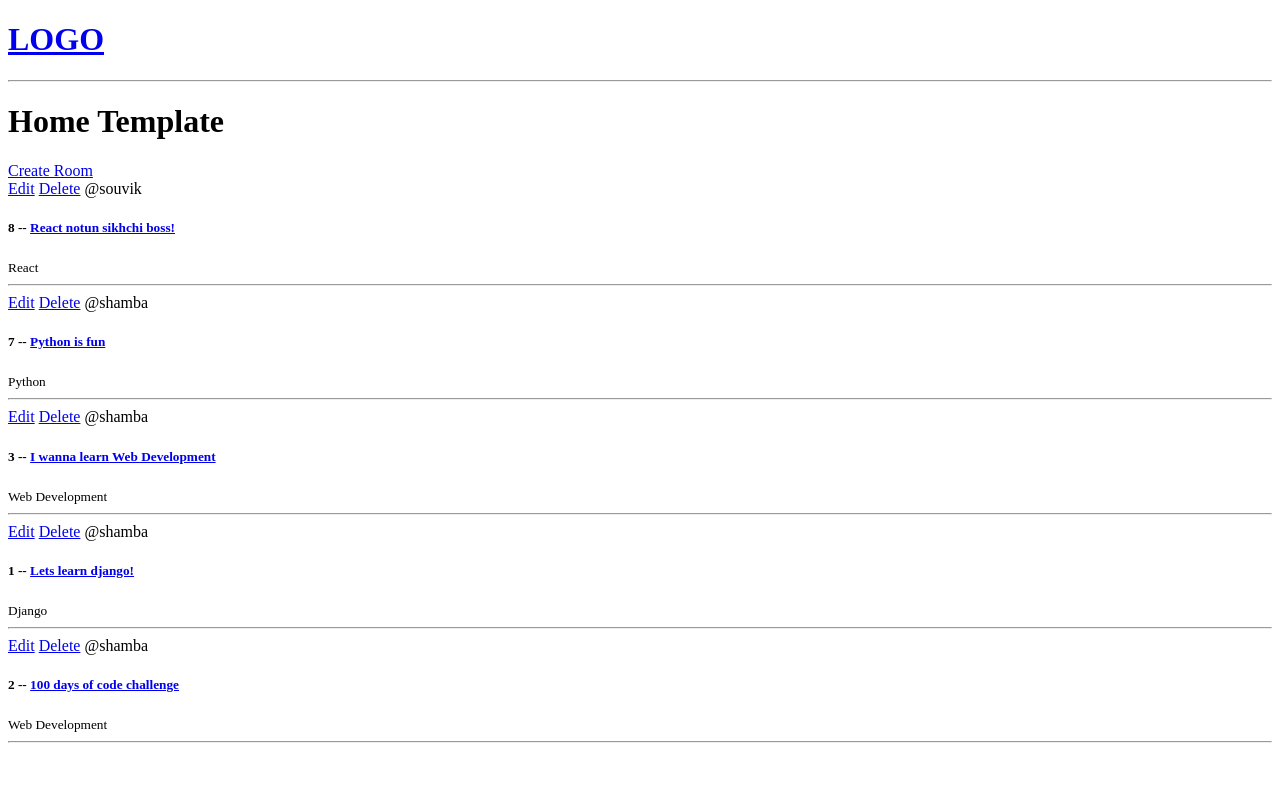
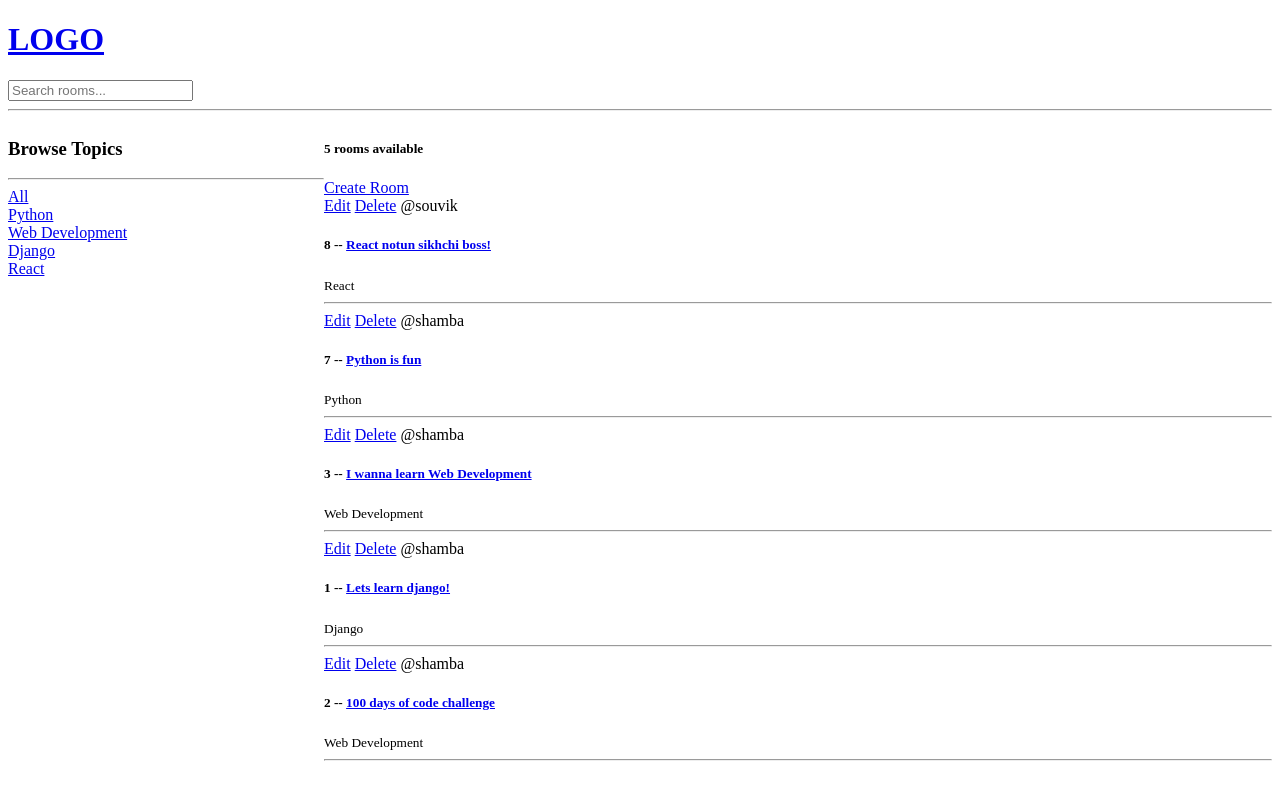
Before and after one commit to shambashib20/communityforum, a Django app: page / in a window 1280 px wide. Run offline with Django 4.2, Linux system fonts and the light colour scheme; data comes from the database, SQL or seed files in the repository; both versions use the stored data as it was after the commit.

Commit message:
[ADD] added Search functionality, number of rooms

```diff
--- a/base/templates/base/home.html
+++ b/base/templates/base/home.html
@@ -1,15 +1,38 @@
 {% extends 'main.html' %}
 
 {% block content %}
+<style>
+    .home-container{
+        display: grid;
+        grid-template-columns: 1fr 3fr;
+    }
+</style>
 
-<h1>Home Template</h1>
 
-<div>
-    <a href="{% url 'create-room' %}">Create Room</a>
+<div class="home-container">
+
+    <div>
+        <h3>Browse Topics</h3>
+        <hr>
+
+        <div>
+            <a href="{% url 'home' %}">All</a>
+        </div>
+
+        {% for topic in topics %}
+            <div>
+                <a href="{% url 'home' %}?q={{topic.name}}">{{topic.name}}</a>
+            </div>
+        {% endfor %}
+    </div>
 
 
     <div>
-        {% for room in rooms%}
+        <h5>{{room_count}} rooms available</h5>
+        <a href="{% url 'create-room' %}">Create Room</a>
+
+        <div>
+           {% for room in rooms%}
 
             <div>
                 <a href="{% url 'update-room' room.id %}">Edit</a>
@@ -22,5 +45,12 @@
         {% endfor %}
     </div>
 
+
+
+
+
 </div>
+
+
+
 {% endblock content %}
--- a/base/views.py
+++ b/base/views.py
@@ -1,5 +1,6 @@
 from django.shortcuts import render, redirect
-from .models import Room
+from django.db.models import Q
+from .models import Room, Topic
 from .forms import RoomForm
 
 # Create your views here.
@@ -11,9 +12,20 @@ from .forms import RoomForm
 # ]
 
 def home(request):
-    rooms = Room.objects.all()
-    context = {'rooms': rooms}
+    q = request.GET.get('q') if request.GET.get('q') != None else ''
+    rooms = Room.objects.filter(
+        Q(topic__name__icontains=q) |
+        Q(name__icontains=q) |
+        Q(description__icontains=q)
+        )
+
+    topics = Topic.objects.all()
+    room_count = rooms.count()
+
+    context = {'rooms': rooms, 'topics': topics, 'room_count': room_count,}
     return render(request, 'base/home.html', context)
+
+
 
 def room(request, pk):
     room = Room.objects.get(id=pk)
--- a/templates/navbar.html
+++ b/templates/navbar.html
@@ -2,4 +2,8 @@
     <h1>LOGO</h1>
 </a>
 
+<form method="GET" action="{% url 'home' %}">
+    <input type="text" name="q" placeholder="Search rooms..." />
+</form>
+
 <hr>
```
Also changed, not shown: db.sqlite3.
